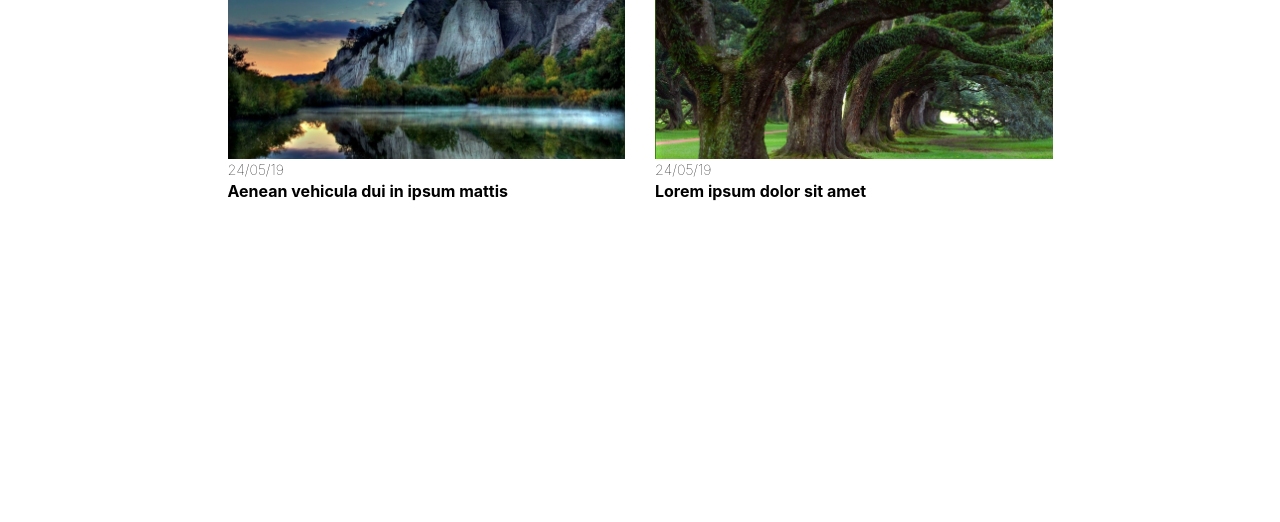
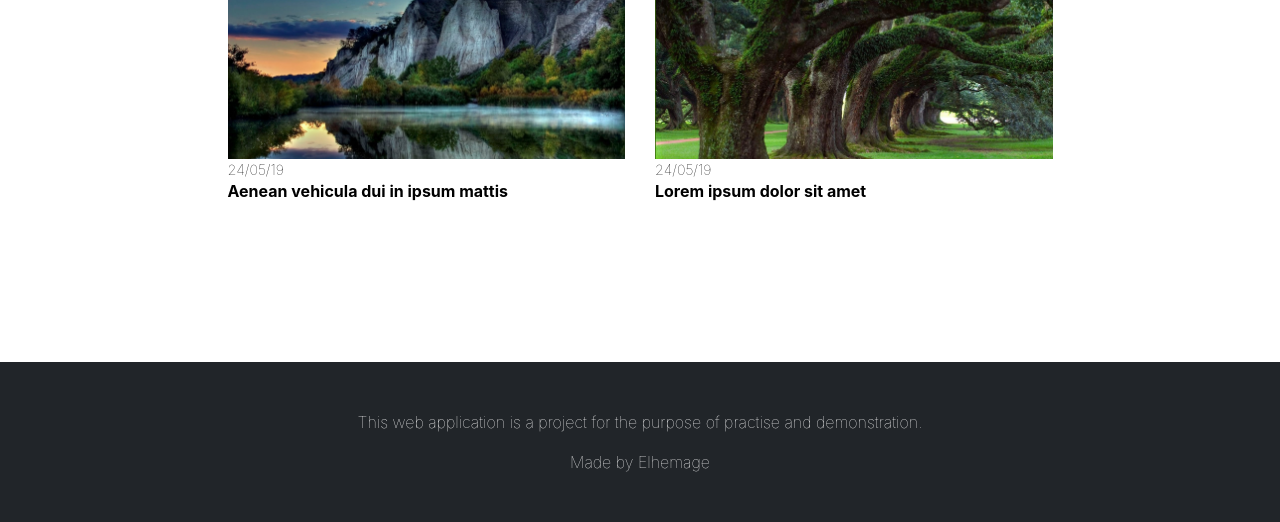
Before and after one commit to lmh2408/new-display, a Django app: page / in a window 1280 px wide. Shown: the part 927-1449 px from the top of the page. Before the commit the page ends 1128 px from the top, so only its background shows below. Run offline with Django 3.2, Linux system fonts and the light colour scheme; data comes from the database, SQL or seed files in the repository; some libraries are stand-ins or nearby versions.

Commit message:
final polish before implementing REST

```diff
--- a/NewsDisplay/news/static/news/style.css
+++ b/NewsDisplay/news/static/news/style.css
@@ -1,3 +1,17 @@
+footer {
+  bottom: 0;
+  height: 10rem;
+  background: #212529;
+  width: 100%;
+  margin-top: 10rem;
+  padding-left: 1rem;
+  padding-right: 1rem;
+  padding-top: 3rem; }
+  footer p {
+    color: white;
+    text-align: center;
+    font-weight: lighter; }
+
 hr {
   border-color: #c8c8c8;
   margin-top: 1rem;
--- a/NewsDisplay/news/static/news/style.scss
+++ b/NewsDisplay/news/static/news/style.scss
@@ -1,3 +1,20 @@
+
+footer {
+    bottom: 0;
+    height: 10rem;
+    background: #212529;
+    width: 100%;
+    margin-top: 10rem;
+    padding-left: 1rem;
+    padding-right: 1rem;
+    padding-top: 3rem;
+    p {
+        color: white;
+        text-align: center;
+        font-weight: lighter;
+    }
+}
+
 ///////Index/////////
 
 hr {
--- a/NewsDisplay/news/templates/news/layout.html
+++ b/NewsDisplay/news/templates/news/layout.html
@@ -37,6 +37,10 @@
 
         {% block body %}{% endblock %}
 
+        <footer>
+            <p>This web application is a project for the purpose of practise and demonstration.</p>
+            <p>Made by Elhemage</p>
+        </footer>
         <!-- Optional JavaScript -->
         <!-- jQuery first, then Popper.js, then Bootstrap JS -->
         <script src="https://code.jquery.com/jquery-3.3.1.slim.min.js" integrity="sha384-q8i/X+965DzO0rT7abK41JStQIAqVgRVzpbzo5smXKp4YfRvH+8abtTE1Pi6jizo" crossorigin="anonymous"></script>
```
Also changed, not shown: 1 other file.
